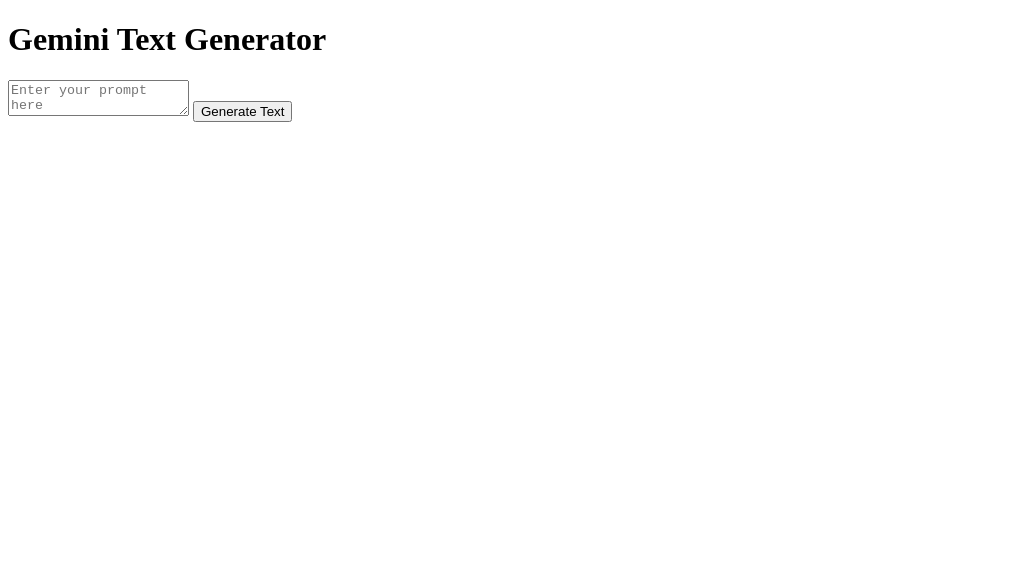
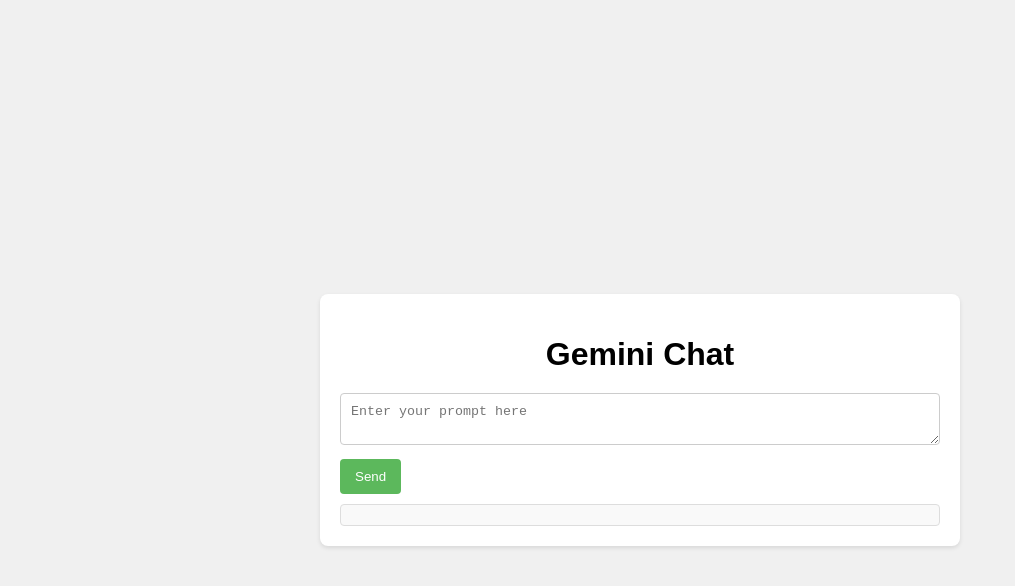
Before and after one commit to HRSPROJECT/chatbot, a plain HTML site: page index.html in a window 1280 px wide. Shown: the whole page, without its empty margins (0-1015 px from the left). Drawn offline with Linux system fonts and the light colour scheme.

Commit message:
Update index.html

```diff
--- a/index.html
+++ b/index.html
@@ -3,46 +3,110 @@
 <head>
     <meta charset="UTF-8">
     <meta name="viewport" content="width=device-width, initial-scale=1.0">
-    <title>Gemini Text Generator</title>
-    <link rel="stylesheet" href="style.css">
+    <title>Gemini Chat</title>
+    <style>
+      body {
+            font-family: sans-serif;
+            margin: 0;
+            padding: 20px;
+            display: flex;
+            justify-content: center;
+            align-items: center;
+            min-height: 100vh;
+            background-color: #f0f0f0;
+        }
+
+        .container {
+            background-color: white;
+            padding: 20px;
+            border-radius: 8px;
+            box-shadow: 0 2px 4px rgba(0,0,0,0.1);
+            width: 80%;
+            max-width: 600px;
+        }
+
+        h1 {
+            text-align: center;
+            margin-bottom: 20px;
+        }
+
+        textarea {
+            width: 100%;
+            padding: 10px;
+            margin-bottom: 10px;
+            border: 1px solid #ccc;
+            border-radius: 4px;
+            box-sizing: border-box;
+            resize: vertical;
+        }
+
+        button {
+            background-color: #5cb85c;
+            color: white;
+            padding: 10px 15px;
+            border: none;
+            border-radius: 4px;
+            cursor: pointer;
+            margin-bottom: 10px;
+        }
+
+        button:hover {
+            background-color: #4cae4c;
+        }
+
+        #response {
+            padding: 10px;
+            border: 1px solid #ddd;
+            border-radius: 4px;
+            background-color: #f9f9f9;
+        }
+    </style>
 </head>
 <body>
-    <h1>Gemini Text Generator</h1>
-    <textarea id="promptInput" placeholder="Enter your prompt here"></textarea>
-    <button id="generateButton">Generate Text</button>
-    <div id="responseOutput"></div>
+    <div class="container">
+        <h1>Gemini Chat</h1>
+        <textarea id="prompt" placeholder="Enter your prompt here"></textarea>
+        <button id="sendBtn">Send</button>
+        <div id="response"></div>
+    </div>
+
     <script>
-        const generateButton = document.getElementById('generateButton');
-        const promptInput = document.getElementById('promptInput');
-        const responseOutput = document.getElementById('responseOutput');
+        document.addEventListener('DOMContentLoaded', () => {
+            const promptInput = document.getElementById('prompt');
+            const sendButton = document.getElementById('sendBtn');
+            const responseDiv = document.getElementById('response');
 
-        generateButton.addEventListener('click', async () => {
+            sendButton.addEventListener('click', async () => {
                 const prompt = promptInput.value;
-            if(!prompt.trim()) {
-                 alert("Prompt can't be empty");
+                if (!prompt) {
+                    alert('Please enter a prompt.');
                     return;
                 }
-             responseOutput.textContent = "Generating..."
+
                 try {
-                 const response = await fetch('geminiserver.vercel.app/generate-text', { // REPLACE WITH YOUR SERVER DEPLOYED URL
+                   const response = await fetch('https://exquisite-concha-fce90e.netlify.app/generate', {
                       method: 'POST',
                        headers: {
                            'Content-Type': 'application/json'
                        },
-                    body: JSON.stringify({ prompt })
+                       body: JSON.stringify({ prompt: prompt })
                     });
 
                     if (!response.ok) {
-                    const responseJson = await response.json();
-                    throw new Error(`Failed to generate text : ${responseJson.error}`)
+                      throw new Error(`HTTP error! Status: ${response.status}`);
                     }
 
                     const data = await response.json();
-                 responseOutput.textContent = data.response;
+                    if(data.candidates && data.candidates.length > 0){
+                         responseDiv.textContent = data.candidates[0].content.parts[0].text;
+                    }else{
+                         responseDiv.textContent = "No response from API";
+                    }
                 } catch (error) {
-                 responseOutput.textContent = `Error: ${error.message}`
-                 console.error("Error sending request", error)
+                    console.error('Failed to fetch response from backend:', error);
+                    responseDiv.textContent = 'Failed to get response.';
                 }
+             });
         });
     </script>
 </body>
```
Lines whose indentation alone changed are shown as unchanged.
